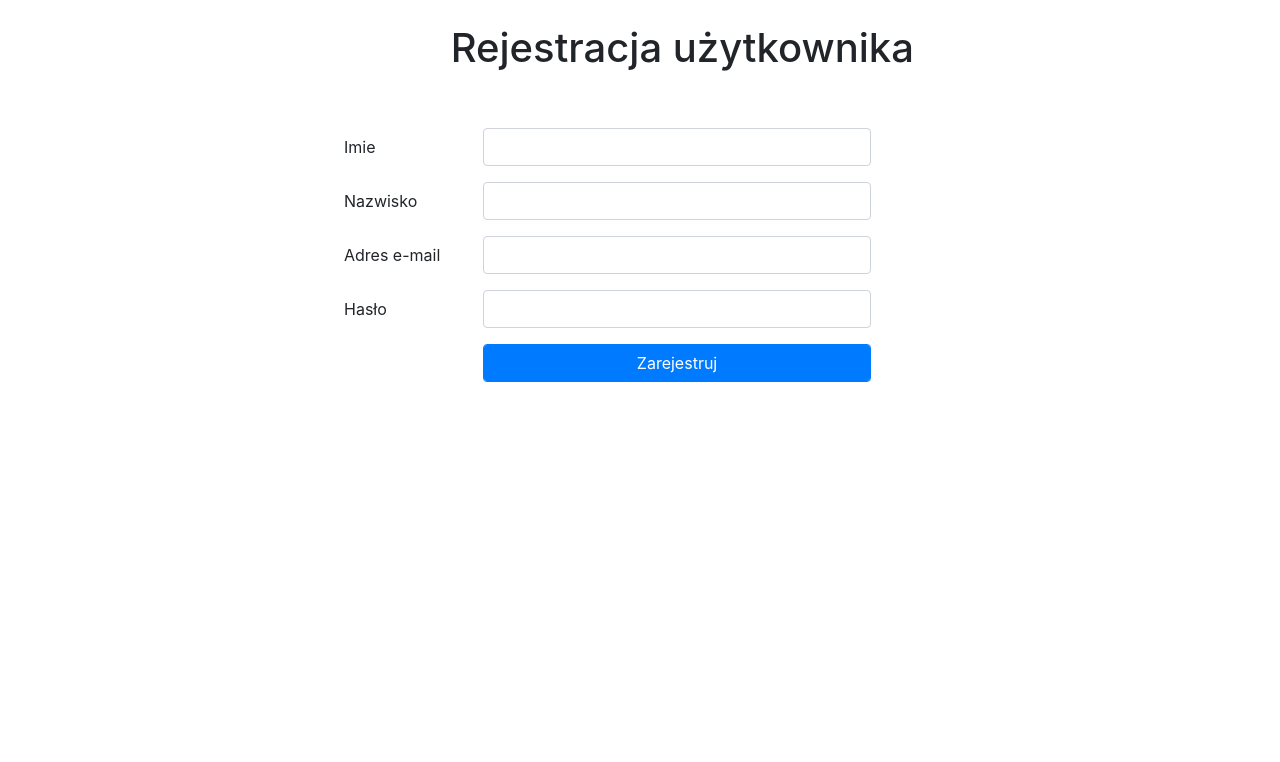
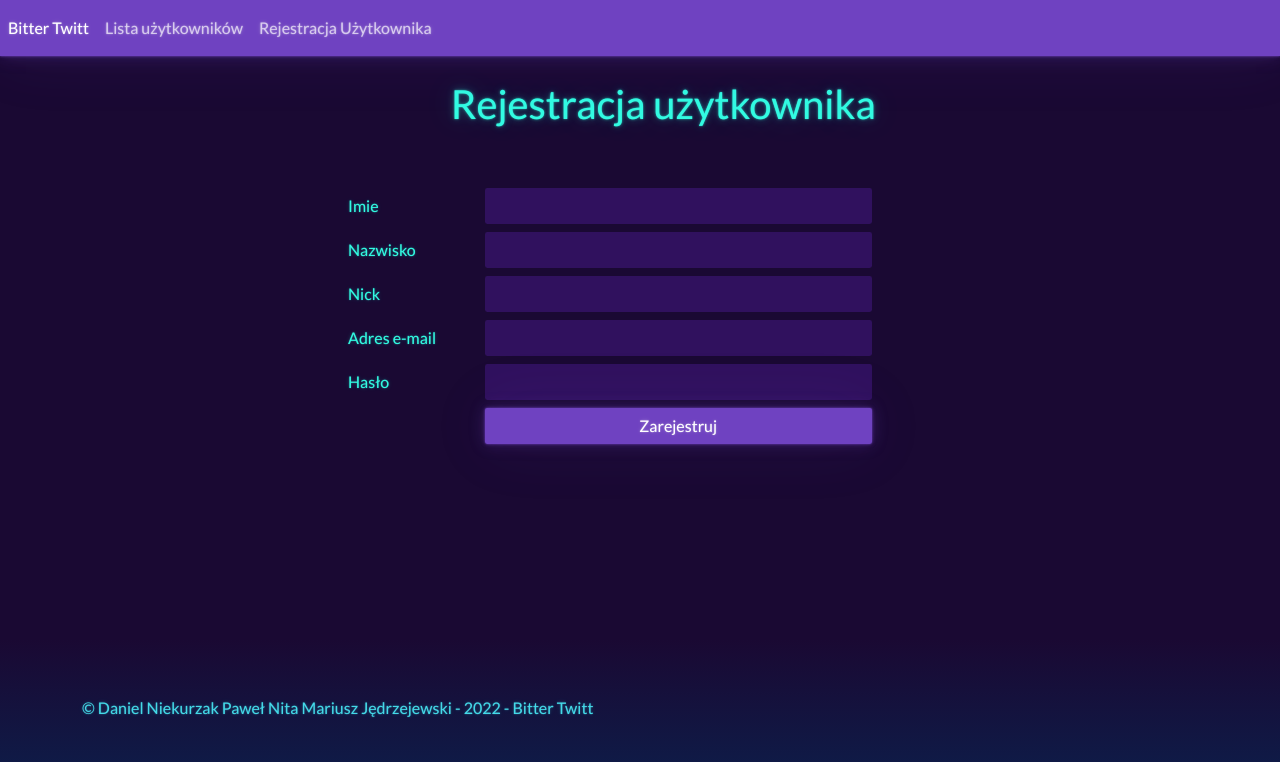
Before and after one commit to Hajcik/BitterTwitt, a Django app: template RestAPI/templates/user_registration.html in a window 1280 px wide. Shown: the top 762 px of the page. Run offline with Django 3.2, Linux system fonts and the light colour scheme; the template is opened without the code that fills it, so the values that code supplies are empty; some libraries are stand-ins or nearby versions.

Commit message:
chanfe views styles

```diff
--- a/RestAPI/templates/index.html
+++ b/RestAPI/templates/index.html
@@ -1,49 +1,42 @@
-<<<<<<< HEAD
-{% load bootstrap5 %}
-<link rel="stylesheet" href="https://bootswatch.com/5/cyborg/bootstrap.min.css" />
-{# Display a form #}
-
-<form action="#" method="post" class="form">
-  {% csrf_token %} {% bootstrap_form form %} {% buttons %}
-  <button type="submit" class="btn btn-primary">Submit</button>
-  {% endbuttons %}
-</form>
-=======
 <html lang="en">
   <head>
-    <meta charset="utf-8">
+    <meta charset="utf-8" />
     <title>BitterTwitt</title>
-    <meta name="viewport" content="width=device-width, initial-scale=1">
-    <link rel="stylesheet" href="https://bootswatch.com/5/vapor/bootstrap.min.css">
+    <meta name="viewport" content="width=device-width, initial-scale=1" />
+    <link rel="stylesheet" href="https://bootswatch.com/5/vapor/bootstrap.min.css" />
     <!-- Global Site Tag (gtag.js) - Google Analytics -->
     <script async src="https://www.googletagmanager.com/gtag/js?id=UA-23019901-1"></script>
     <script>
       window.dataLayer = window.dataLayer || [];
-      function gtag(){dataLayer.push(arguments);}
+      function gtag() {
+        dataLayer.push(arguments);
+      }
       gtag('js', new Date());
 
       gtag('config', 'UA-23019901-1');
     </script>
     <style>
-        .navbar-brand{
-            float:left;
-            text-align:center;
-            width:100%;
-            font-size:55px;
-        }
+      .navbar-brand {
+        float: left;
+        text-align: center;
+        width: 100%;
+        font-size: 55px;
+      }
     </style>
   </head>
   <body>
-    <div class="bs-component">
-        <nav class="navbar navbar-expand-lg navbar-dark bg-primary">
-          <div class="container-fluid">
-            <a class="navbar-brand" href="#">BitterTwitt</a>
-            <button class="navbar-toggler" type="button" data-bs-toggle="collapse" data-bs-target="#navbarColor01" aria-controls="navbarColor01" aria-expanded="false" aria-label="Toggle navigation">
-              <span class="navbar-toggler-icon"></span>
-            </button>
-          </div>
-        </nav>
+    {% include 'navbar.html' %}
+    <main style="min-height: 80vh">
+      {% block content %}
+      <div class="col-lg-8 offset-lg-3">
+        <p class="text-justify" style="font-size: 8rem">Bitter Twitt</p>
       </div>
+      {% endblock %}
+    </main>
+    <footer class="border-top footer text-muted">
+      <div class="container text-light">
+        &copy; Daniel Niekurzak Paweł Nita Mariusz Jędrzejewski - 2022 - Bitter Twitt
+      </div>
+    </footer>
   </body>
 </html>
->>>>>>> 87885bfa8dc8a95671868b873537a78b1e5ce3de
--- /dev/null
+++ b/RestAPI/templates/navbar.html
@@ -0,0 +1,18 @@
+<div class="bs-component">
+    <nav class="navbar navbar-expand-lg navbar-dark bg-primary">
+        <div class="collapse navbar-collapse" id="navbarNav">
+          <ul class="navbar-nav me-auto mb-2 mb-lg-0">
+            <li class="nav-item">
+              <a class="nav-link active" aria-current="page" href="/api">Bitter Twitt</a>
+            </li>
+            <li class="nav-item">
+              <a class="nav-link" href="/api/users-view">Lista użytkowników</a>
+            </li>
+            <li class="nav-item">
+              <a class="nav-link" href="/api/user-registration">Rejestracja Użytkownika</a>
+            </li>
+          </ul>
+        </div>
+      </div>
+    </nav>
+  </div>
--- a/RestAPI/templates/user_registration.html
+++ b/RestAPI/templates/user_registration.html
@@ -1,15 +1,17 @@
-<link
+<!-- <link
   rel="stylesheet"
   href="https://stackpath.bootstrapcdn.com/bootstrap/4.3.1/css/bootstrap.min.css"
   integrity="sha384-ggOyR0iXCbMQv3Xipma34MD+dH/1fQ784/j6cY/iJTQUOhcWr7x9JvoRxT2MZw1T"
   crossorigin="anonymous"
-/>
+/> -->
+
+{% extends 'index.html' %} {% block content %}
+
 <div class="col-lg-8 offset-lg-4 p-4">
   <h1 class="text-justify">Rejestracja użytkownika</h1>
 </div>
 <form class="col-lg-8 offset-lg-3 p-4" method="post">
-  <div class="text-danger"></div>
-  <div class="form-group row">
+  <div class="form-group row p-1">
     <div class="col-2">
       <label class="col-form-label">Imie</label>
     </div>
@@ -18,7 +20,7 @@
     </div>
     <span class="text-danger"></span>
   </div>
-  <div class="form-group row">
+  <div class="form-group row p-1">
     <div class="col-2">
       <label class="col-form-label">Nazwisko</label>
     </div>
@@ -27,7 +29,16 @@
     </div>
     <span class="text-danger"></span>
   </div>
-  <div class="form-group row">
+  <div class="form-group row p-1">
+    <div class="col-2">
+      <label class="col-form-label">Nick</label>
+    </div>
+    <div class="col-6">
+      <input class="form-control" />
+    </div>
+    <span class="text-danger"></span>
+  </div>
+  <div class="form-group row p-1">
     <div class="col-2">
       <label class="col-form-label">Adres e-mail</label>
     </div>
@@ -36,7 +47,7 @@
     </div>
     <span class="text-danger"></span>
   </div>
-  <div class="form-group row">
+  <div class="form-group row p-1">
     <div class="col-2">
       <label class="col-form-label">Hasło</label>
     </div>
@@ -45,9 +56,11 @@
     </div>
     <span class="text-danger"></span>
   </div>
-  <div class="form-group row">
+  <div class="form-group row p-1">
     <div class="col-6 offset-2">
       <button type="submit" class="btn btn-primary form-control">Zarejestruj</button>
     </div>
   </div>
 </form>
+
+{% endblock %}
```
Also changed, not shown: RestAPI/templates/users_view.html (+33 -20 lines).
